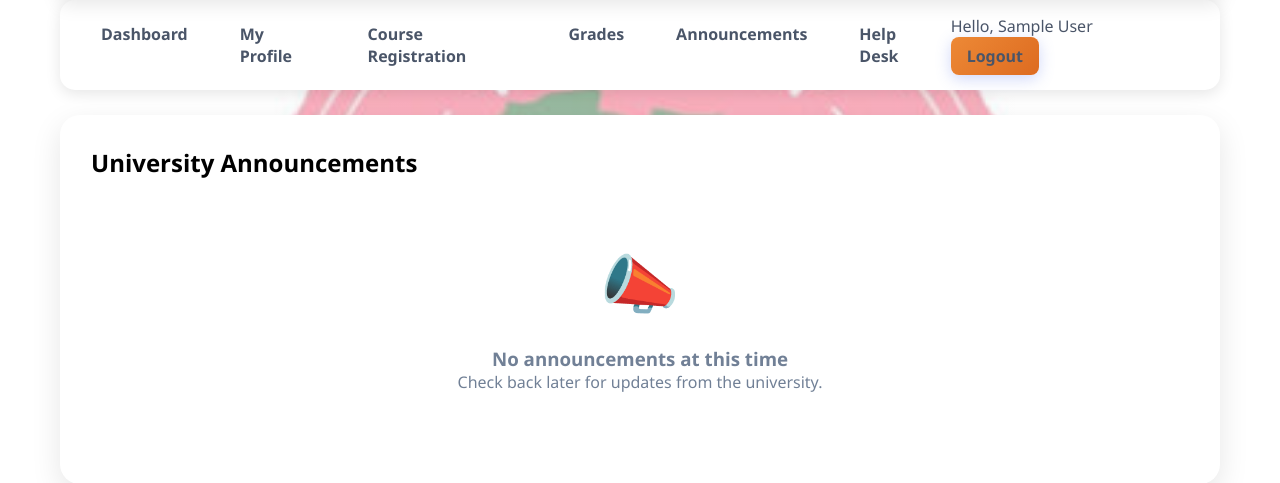
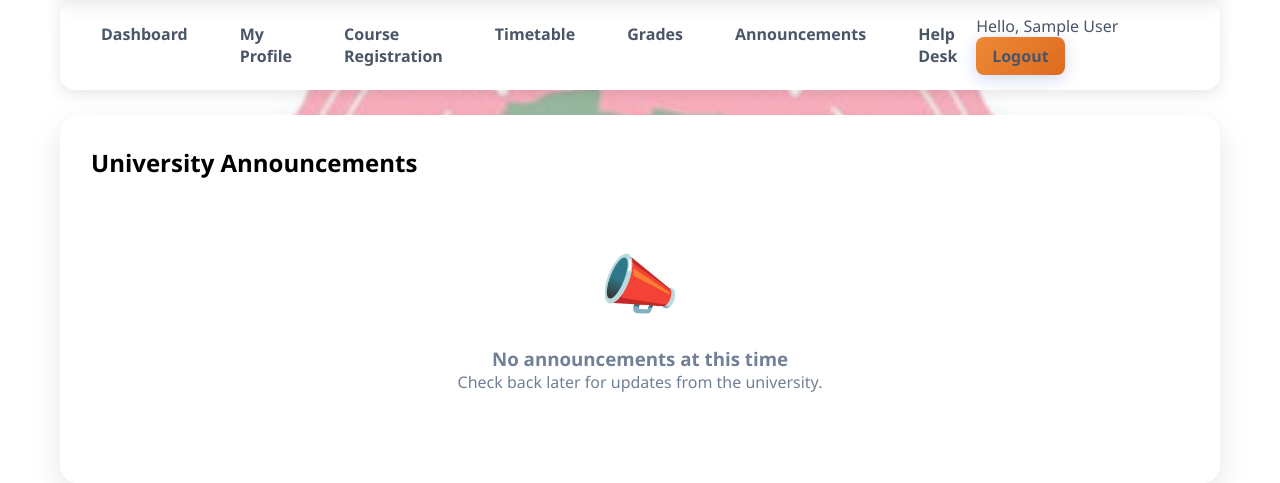
Before and after one commit to gandalf-lab/unity_uni_student_portal, a Flask app: page /announcements in a window 1280 px wide. Shown: the part 75-558 px from the top of the page. Run offline with Flask 3, Linux system fonts and the light colour scheme; the visitor is signed in with stand-in values (Sample User, id 1); data that the repository does not hold is empty.

Commit message:
Update base.html

```diff
--- a/templates/base.html
+++ b/templates/base.html
@@ -22,11 +22,13 @@
         {% if session.get('student_id') or session.get('admin_id') %}
         <div class="nav">
             <div class="nav-links">
+                <!-- In the student navigation section -->
                     {% if session.get('student_id') %}
                         <!-- Student Navigation -->
                         <a href="{{ url_for('dashboard') }}">Dashboard</a>
                         <a href="{{ url_for('profile') }}">My Profile</a>
                         <a href="{{ url_for('courses') }}">Course Registration</a>
+                        <a href="{{ url_for('timetable') }}">Timetable</a>  <!-- Add this line -->
                         <a href="{{ url_for('grades') }}">Grades</a>
                         <a href="{{ url_for('announcements') }}">Announcements</a>
                         <a href="{{ url_for('help_desk') }}">Help Desk</a>
```
Lines whose indentation alone changed are shown as unchanged.
